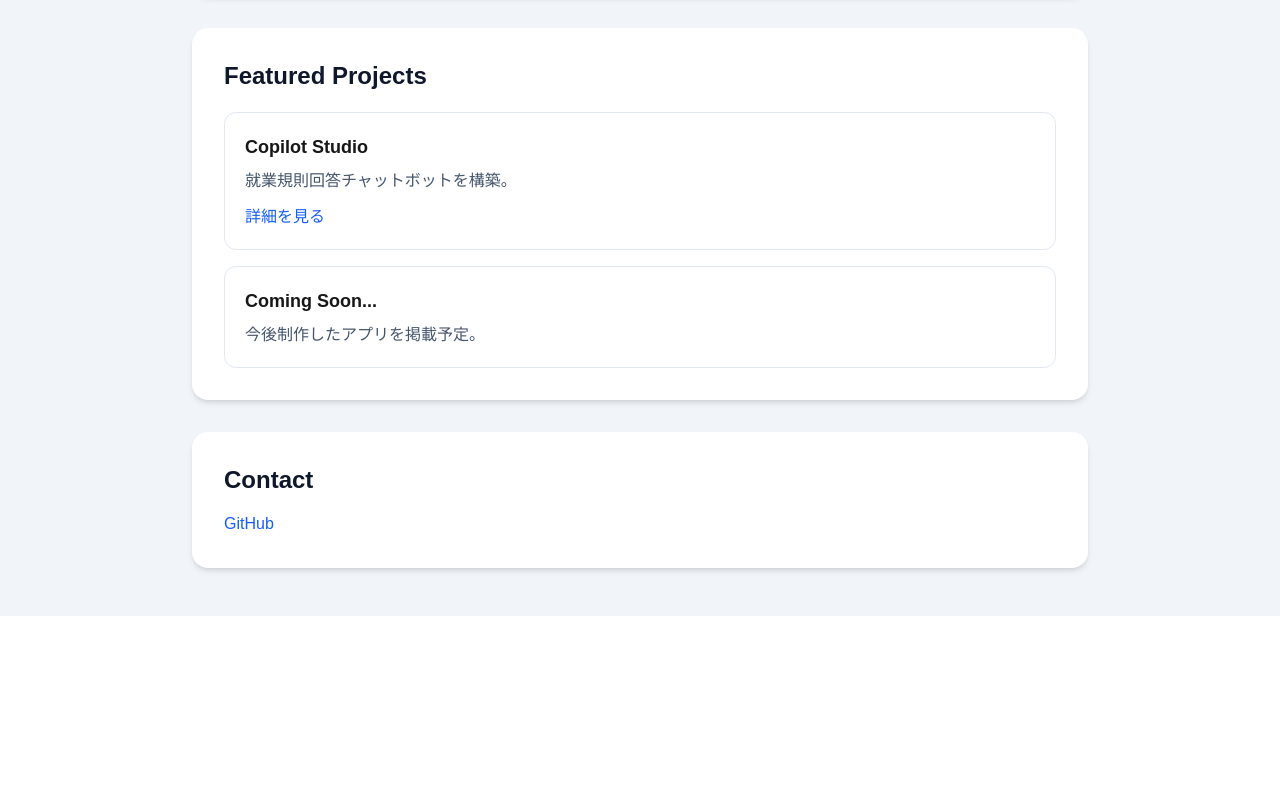
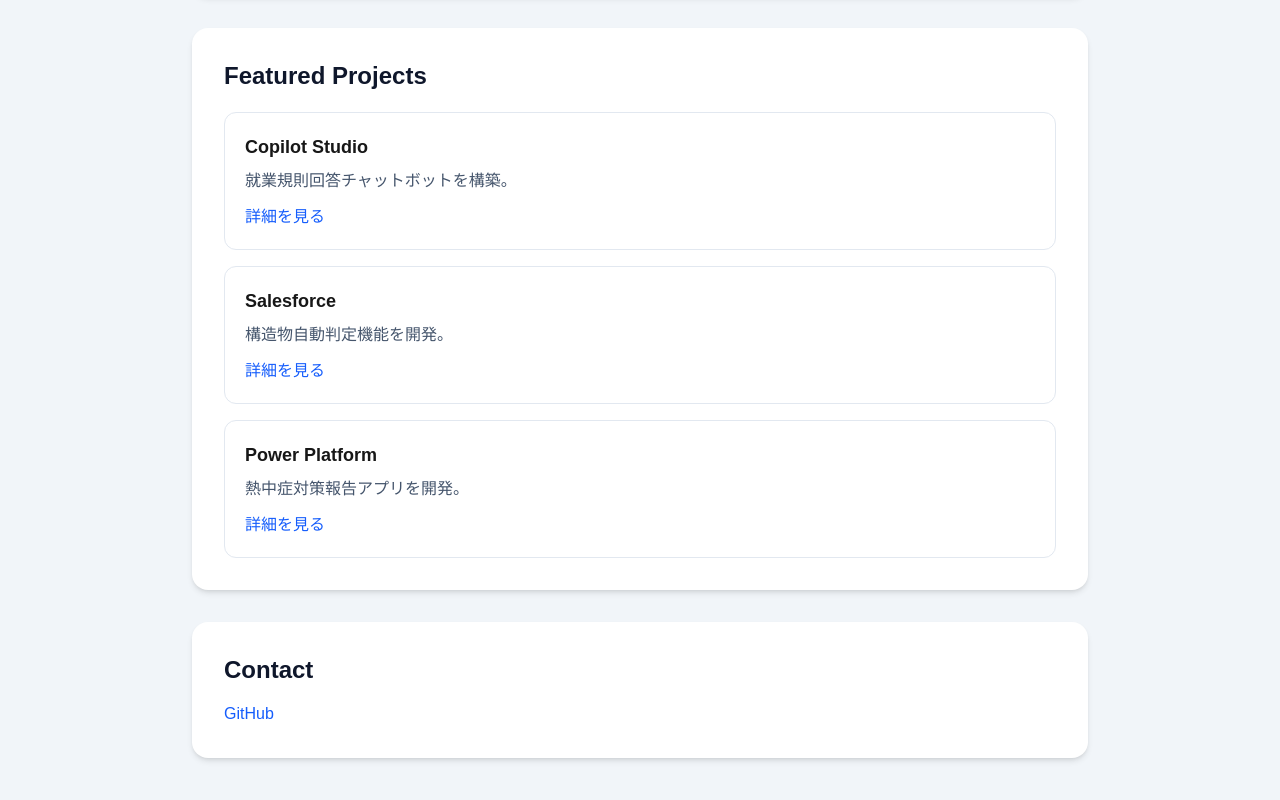
Before and after one commit to akiko-labs/akiko-portfolio, a Next.js app: page / in a window 1280 px wide. Shown: the part 660-1460 px from the top of the page. Before the commit the page ends 1276 px from the top, so only its background shows below. Built offline with nearby package versions, Linux system fonts and the light colour scheme.

Commit message:
add salesforce and power platform projects

```diff
--- a/app/page.tsx
+++ b/app/page.tsx
@@ -87,12 +87,39 @@
 
 <div className="rounded-xl border border-slate-200 p-5">
   <h3 className="text-lg font-semibold">
-                Coming Soon...
+    Salesforce
   </h3>
 
   <p className="mt-2 text-slate-600">
-                今後制作したアプリを掲載予定。
+    構造物自動判定機能を開発。
   </p>
+
+  <a
+    href="https://catkin-rice-b6c.notion.site/Salesforce-39eeb09b545380a4833aeb76414ae940"
+    target="_blank"
+    rel="noopener noreferrer"
+    className="mt-3 inline-block text-blue-600 hover:underline"
+  >
+    詳細を見る
+  </a>
+</div>
+<div className="rounded-xl border border-slate-200 p-5">
+  <h3 className="text-lg font-semibold">
+    Power Platform
+  </h3>
+
+  <p className="mt-2 text-slate-600">
+    熱中症対策報告アプリを開発。
+  </p>
+
+  <a
+    href="https://catkin-rice-b6c.notion.site/Power-Platform-3feeb09b54538056a4c1c0ecbc2274bc"
+    target="_blank"
+    rel="noopener noreferrer"
+    className="mt-3 inline-block text-blue-600 hover:underline"
+  >
+    詳細を見る
+  </a>
 </div>
 
           </div>
```
Lines whose indentation alone changed are shown as unchanged.
